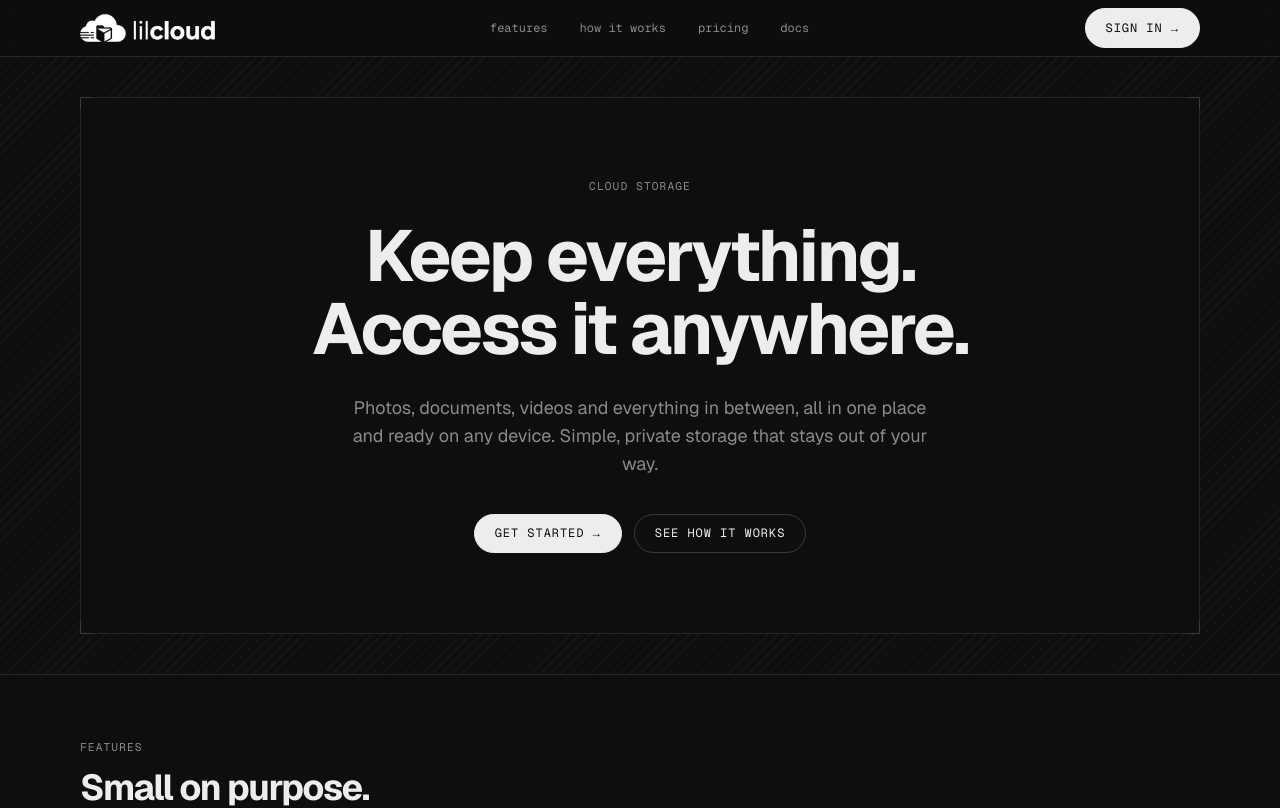
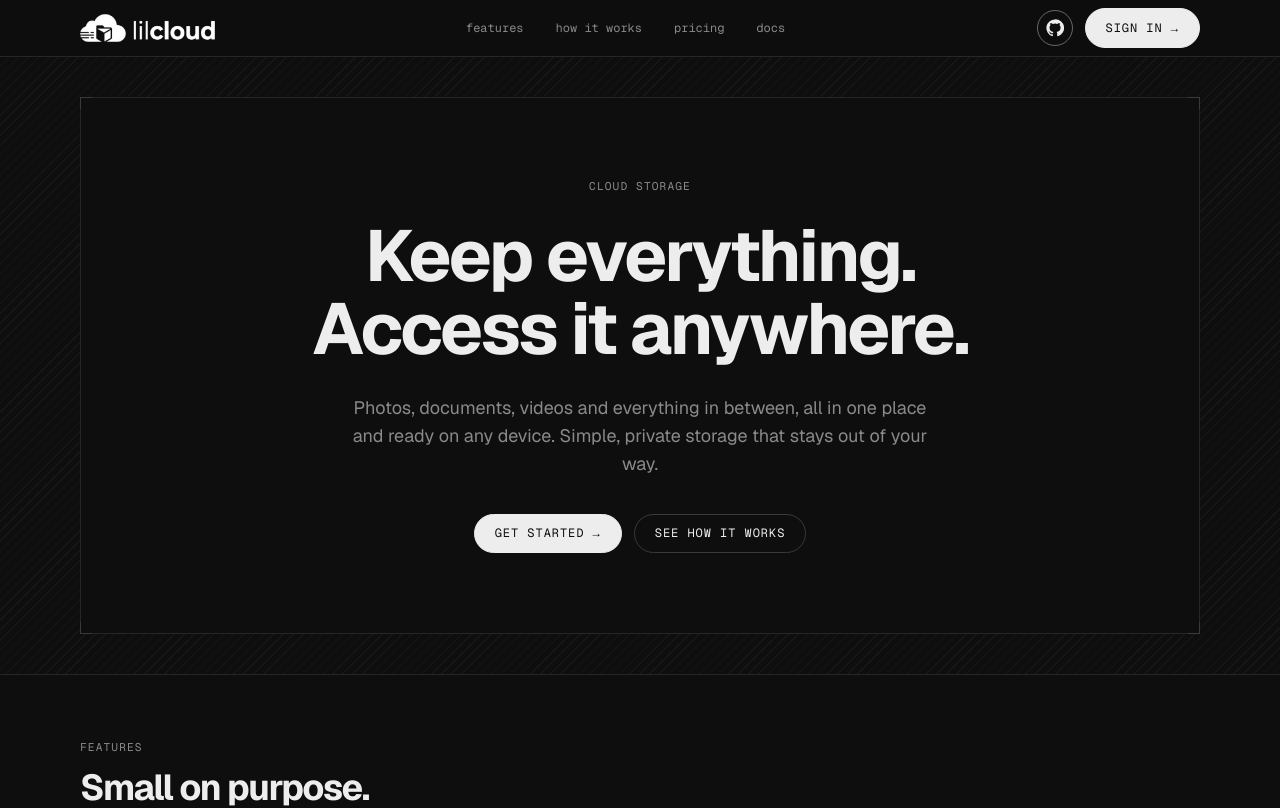
Before and after one commit to shamanshetty07/lilcloud, a React (Vite) app in the folder frontend/: page / in a window 1280 px wide. Shown: the top 808 px of the page. Built offline with nearby package versions, Linux system fonts and the light colour scheme.

Commit message:
feat: add GitHubLink component and update references in Landing and Docs pages

```diff
--- /dev/null
+++ b/frontend/src/components/GitHubLink.tsx
@@ -0,0 +1,13 @@
+import { GitHubIcon } from "./SocialButtons.tsx";
+
+export const REPO_URL = "https://github.com/shamanshetty07/lilcloud";
+
+// icon-only link to the source repo, sized to sit next to the header buttons
+export function GitHubLink() {
+  return (
+    <a href={REPO_URL} target="_blank" rel="noopener noreferrer" aria-label="lilcloud on GitHub" title="lilcloud on GitHub"
+      className="inline-flex h-9 w-9 items-center justify-center rounded-full border border-fg/40 text-fg transition-colors hover:border-fg/70 hover:bg-raised">
+      <GitHubIcon />
+    </a>
+  );
+}
--- a/frontend/src/components/SocialButtons.tsx
+++ b/frontend/src/components/SocialButtons.tsx
@@ -8,7 +8,7 @@ const Google = () => (
     <path fill="#EA4335" d="M12 4.76c1.76 0 3.34.61 4.58 1.8l3.43-3.43C17.94 1.19 15.23 0 12 0A12 12 0 0 0 1.29 6.61l4 3.1C6.23 6.87 8.88 4.76 12 4.76Z" />
   </svg>
 );
-const GitHub = () => (
+export const GitHubIcon = () => (
   <svg width="18" height="18" viewBox="0 0 24 24" fill="currentColor" aria-hidden>
     <path d="M12 .5a11.5 11.5 0 0 0-3.64 22.41c.58.1.79-.25.79-.56v-2c-3.2.7-3.88-1.37-3.88-1.37-.52-1.33-1.28-1.69-1.28-1.69-1.05-.71.08-.7.08-.7 1.16.08 1.77 1.19 1.77 1.19 1.03 1.77 2.7 1.26 3.36.96.1-.75.4-1.26.73-1.55-2.55-.29-5.24-1.28-5.24-5.69 0-1.26.45-2.28 1.19-3.09-.12-.29-.52-1.46.11-3.05 0 0 .97-.31 3.17 1.18a11 11 0 0 1 5.78 0c2.2-1.49 3.17-1.18 3.17-1.18.63 1.59.23 2.76.11 3.05.74.81 1.19 1.83 1.19 3.09 0 4.42-2.69 5.39-5.25 5.68.41.36.78 1.06.78 2.14v3.17c0 .31.21.67.8.56A11.5 11.5 0 0 0 12 .5Z" />
   </svg>
@@ -21,7 +21,7 @@ export function SocialButtons() {
   return (
     <div className="space-y-3">
       <button type="button" className="btn btn-ghost btn-social w-full" onClick={() => go("google")}><Google />Continue with Google</button>
-      <button type="button" className="btn btn-ghost btn-social w-full" onClick={() => go("github")}><GitHub />Continue with GitHub</button>
+      <button type="button" className="btn btn-ghost btn-social w-full" onClick={() => go("github")}><GitHubIcon />Continue with GitHub</button>
       <div className="flex items-center gap-3 py-1"><span className="h-px flex-1 bg-line" /><span className="label">or</span><span className="h-px flex-1 bg-line" /></div>
     </div>
   );
--- a/frontend/src/pages/Docs.tsx
+++ b/frontend/src/pages/Docs.tsx
@@ -3,6 +3,7 @@ import { Link } from "../lib/router.tsx";
 import { LiquidMetalLink } from "../components/LiquidMetal.tsx";
 import { useAuth } from "../lib/auth.tsx";
 import { Logo } from "../components/Logo.tsx";
+import { GitHubLink } from "../components/GitHubLink.tsx";
 
 const BLOCKED = [
   "exe", "msi", "bat", "cmd", "com", "scr", "pif", "dll", "sys", "vbs", "vbe", "wsf", "ps1", "psm1",
@@ -53,6 +54,7 @@ export default function Docs() {
           <Link href="/"><Logo /></Link>
           <div className="flex items-center gap-3">
             <span className="hidden font-mono text-xs text-muted sm:block">documentation</span>
+            <GitHubLink />
             <Link href={user ? "/app" : "/signin"} className="btn btn-primary">{user ? "Open my storage →" : "Sign in →"}</Link>
           </div>
         </div>
--- a/frontend/src/pages/Landing.tsx
+++ b/frontend/src/pages/Landing.tsx
@@ -7,6 +7,7 @@ import { Logo } from "../components/Logo.tsx";
 import { PlanCards } from "../components/PlanCards.tsx";
 import { Reveal } from "../components/Reveal.tsx";
 import { CtaBars } from "../components/CtaBars.tsx";
+import { GitHubLink, REPO_URL } from "../components/GitHubLink.tsx";
 import { IconStack, IconLock, IconGlobe, IconBolt } from "../components/FeatureIcons.tsx";
 
 // page-turn click for the header nav; ignores clicks between links, and a blocked/failed sound is harmless
@@ -42,6 +43,7 @@ export default function Landing() {
             <Link href="/docs" className="hover:text-fg">docs</Link>
           </nav>
           <div className="flex items-center gap-3">
+            <GitHubLink />
             {user
               ? <Link href="/app" className="btn btn-primary">Open my storage →</Link>
               : <Link href="/signin" className="btn btn-primary">Sign in →</Link>}
@@ -126,7 +128,7 @@ export default function Landing() {
       </main>
 
       <footer className="border-t border-line py-8 text-center font-mono text-xs text-muted">
-        lilcloud · simple cloud storage
+        lilcloud · simple cloud storage · <a href={REPO_URL} target="_blank" rel="noopener noreferrer" className="underline underline-offset-4 hover:text-fg">source on GitHub</a>
       </footer>
     </div>
   );
```
